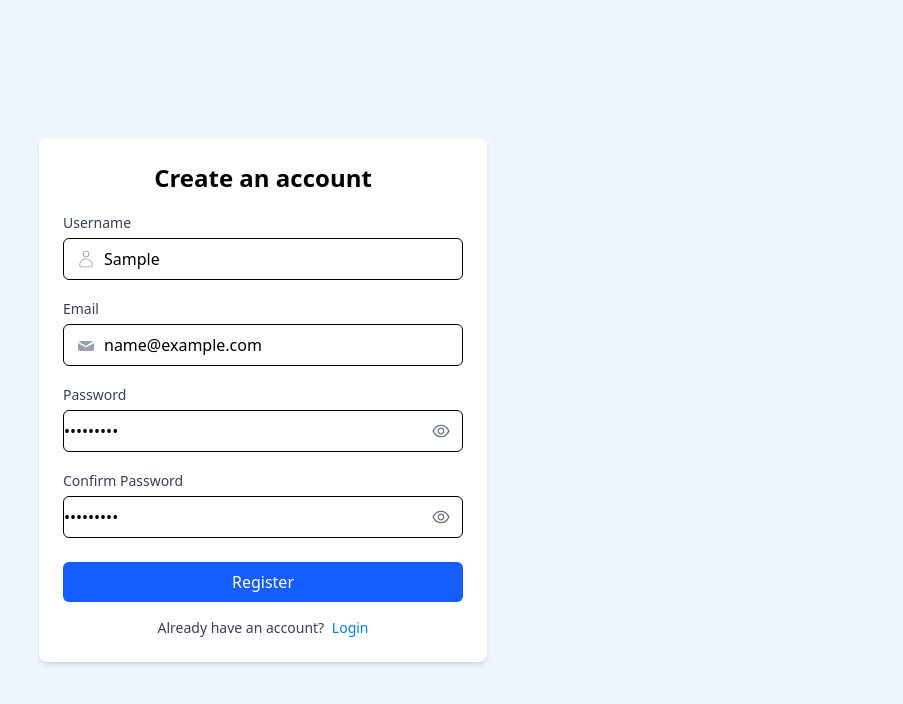
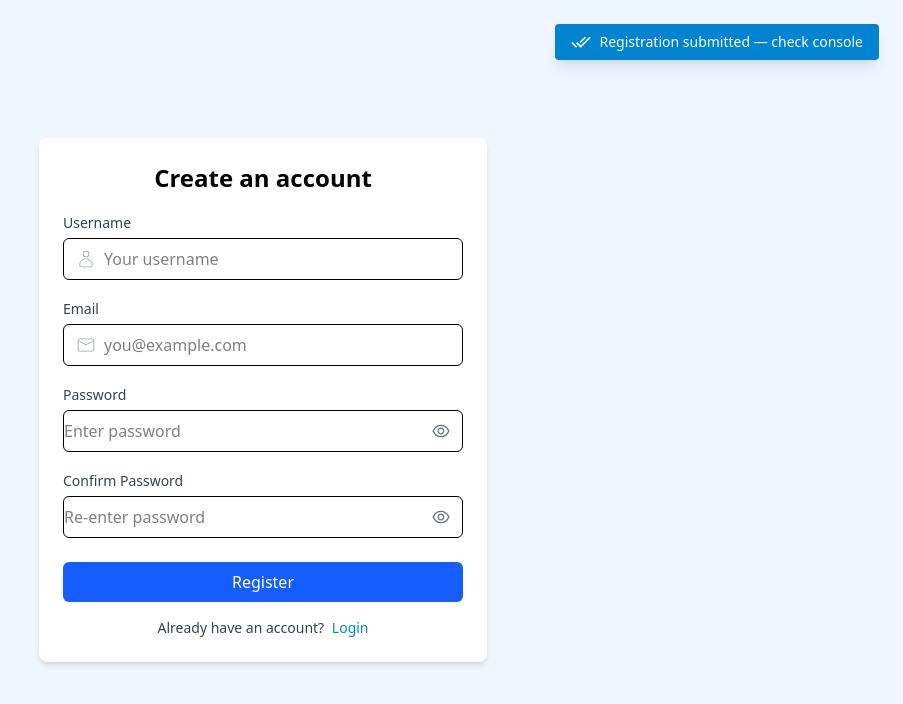
Before and after one commit to masudrana2803/user-registration, a React (Vite) app: page /register in a window 1280 px wide. Both pictures are taken after typing "Sample", "name@example.com", "Sample123", "Sample123" into the empty fields and a click on the button "Register". Shown: the top 704 px of the page, without its empty margins (377-1280 px from the left). Built offline with nearby package versions, Linux system fonts and the light colour scheme.

Commit message:
files_edited

```diff
--- a/src/pages/Registration.jsx
+++ b/src/pages/Registration.jsx
@@ -1,6 +1,7 @@
-import React, { useState } from 'react'
+import React, { useState, useEffect, useRef } from 'react'
 import { AiOutlineEye, AiOutlineEyeInvisible } from 'react-icons/ai'
-import { CiUser } from "react-icons/ci";
+import { CiUser, CiMail } from "react-icons/ci";
+import { MdDoneAll } from "react-icons/md";
 import { useNavigate } from 'react-router'
 
 const EyeButton = ({ onClick, isVisible }) => (
@@ -8,7 +9,6 @@ const EyeButton = ({ onClick, isVisible }) => (
     type="button"
     onClick={onClick}
     className="absolute inset-y-0 right-0 pr-3 flex items-center text-gray-500"
-    aria-label={isVisible ? 'Hide password' : 'Show password'}
   >
     {isVisible ? (<AiOutlineEyeInvisible className="h-5 w-5" /> ) :
     ( <AiOutlineEye className="h-5 w-5" /> )}
@@ -16,47 +16,80 @@ const EyeButton = ({ onClick, isVisible }) => (
 )
 
 const Registration = () => {
+  // form state (controlled inputs)
   const [form, setForm] = useState({ username: '', email: '', password: '', confirm: '' })
+  // show/hide password toggles
   const [showPassword, setShowPassword] = useState(false)
   const [showConfirm, setShowConfirm] = useState(false)
-  const [error, setError] = useState('')
+  // per-field validation errors, e.g. { username: 'Required', email: '' }
+  const [errors, setErrors] = useState({})
 
-  const onChange = (e) => setForm(prev => ({ ...prev, [e.target.name]: e.target.value }))
+  // handle input changes and clear the specific field error when user types
+  const onChange = (e) => {
+    const { name, value } = e.target
+    setForm(prev => ({ ...prev, [name]: value }))
+    setErrors(prev => ({ ...prev, [name]: '' }))
+  }
 
+  // SPA navigation helper
   const navigate = useNavigate()
 
+  // form submit with basic validation; sets per-field errors so UI can highlight them
   const onSubmit = (e) => {
     e.preventDefault()
-    setError('')
-    if (!form.username || !form.email || !form.password || !form.confirm) {
-      setError('Please fill all fields')
+    // reset previous errors
+    const newErrors = {}
+
+    // required checks
+    if (!form.username) newErrors.username = 'Username is required'
+    if (!form.email) newErrors.email = 'Email is required'
+    if (!form.password) newErrors.password = 'Password is required'
+    if (!form.confirm) newErrors.confirm = 'Please confirm your password'
+
+    // additional rules
+    if (form.password && form.password.length < 6) newErrors.password = 'Password must be at least 6 characters'
+    if (form.password && form.confirm && form.password !== form.confirm) newErrors.confirm = 'Passwords do not match'
+
+    // if there are validation errors, set them and bail out
+    if (Object.keys(newErrors).length) {
+      setErrors(newErrors)
       return
     }
-    if (form.password.length < 6) {
-      setError('Password should be at least 6 characters')
-      return
-    }
-    if (form.password !== form.confirm) {
-      setError('Passwords do not match')
-      return
-    }
-    // For now just log — replace with real submit logic
+
+    // For now just log — replace with real submit logic (API call)
     // eslint-disable-next-line no-console
     console.log('Register', form)
-    alert('Registration submitted (check console)')
+    // show slide-in toast instead of alert
+    setNotification({ text: 'Registration submitted — check console', visible: true })
+    // auto-hide after 3s
+    if (hideTimeout.current) clearTimeout(hideTimeout.current)
+    hideTimeout.current = setTimeout(() => setNotification(prev => ({ ...prev, visible: false })), 3000)
+    // clear form on success
+    setForm({ username: '', email: '', password: '', confirm: '' })
+    setErrors({})
   }
+
+  // Notification state + timeout ref for auto-hide
+  const [notification, setNotification] = useState({ text: '', visible: false })
+  const hideTimeout = useRef(null)
+
+  // Cleanup timeout on unmount
+  useEffect(() => {
+    return () => {
+      if (hideTimeout.current) clearTimeout(hideTimeout.current)
+    }
+  }, [])
 
   return (
     <div className="min-h-screen flex items-center justify-center bg-blue-50 p-6">
       <form onSubmit={onSubmit} className="w-full max-w-md bg-white rounded-lg shadow-md p-6">
         <h2 className="text-2xl font-semibold mb-4 text-center">Create an account</h2>
 
-        {error && <div className="text-sm text-red-600 mb-3">{error}</div>}
 
         {/* Username */}
         <label className="block mb-4">
           <span className="text-sm font-medium text-gray-700">Username</span>
-          <div className="mt-1 flex items-center border rounded-md focus-within:ring-2 focus-within:ring-blue-400">
+          <div className={`mt-1 flex items-center border rounded-md focus-within:ring-2 ${errors.username ? 'border-red-500 ring-red-500' : 'focus-within:ring-blue-400'}`}>
             <div className="pl-3 pr-2 text-gray-400">
               <CiUser className="h-5 w-5" />
             </div>
@@ -64,33 +97,30 @@ const Registration = () => {
               name="username"
               value={form.username}
               onChange={onChange}
-              className="flex-1 py-2 pr-3 pl-0 focus:outline-none"
+              className={`flex-1 py-2 pr-3 pl-0 focus:outline-none ${errors.username ? 'border-red-500' : ''}`}
               placeholder="Your username"
-              aria-label="username"
             />
           </div>
+      {errors.username && <p className="mt-1 text-sm text-red-600">{errors.username}</p>}
         </label>
 
         {/* Email */}
         <label className="block mb-4">
           <span className="text-sm font-medium text-gray-700">Email</span>
-          <div className="mt-1 flex items-center border rounded-md focus-within:ring-2 focus-within:ring-blue-400">
+          <div className={`mt-1 flex items-center border rounded-md focus-within:ring-2 ${errors.email ? 'border-red-500 ring-red-500' : 'focus-within:ring-blue-400'}`}>
             <div className="pl-3 pr-2 text-gray-400">
-              <svg xmlns="http://www.w3.org/2000/svg" className="h-5 w-5 text-gray-400" viewBox="0 0 20 20" fill="currentColor">
-                <path d="M2.94 6.94A2 2 0 014.12 6h11.76a2 2 0 011.18.34L10 11 2.94 6.94z" />
-                <path d="M18 8.12V14a2 2 0 01-2 2H4a2 2 0 01-2-2V8.12l8 4.5 8-4.5z" />
-              </svg>
+                <CiMail className="h-5 w-5" />
             </div>
             <input
               name="email"
               value={form.email}
               onChange={onChange}
               type="email"
-              className="flex-1 py-2 pr-3 pl-0 focus:outline-none"
+              className={`flex-1 py-2 pr-3 pl-0 focus:outline-none ${errors.email ? 'border-red-500' : ''}`}
               placeholder="you@example.com"
-              aria-label="email"
             />
           </div>
+      {errors.email && <p className="mt-1 text-sm text-red-600">{errors.email}</p>}
         </label>
 
         {/* Password */}
@@ -102,12 +132,12 @@ const Registration = () => {
               value={form.password}
               onChange={onChange}
               type={showPassword ? 'text' : 'password'}
-              className="block w-full pr-10 py-2 border rounded-md focus:outline-none focus:ring-2 focus:ring-blue-400"
+              className={`block w-full pr-10 py-2 border rounded-md focus:outline-none ${errors.password ? 'border-red-500 ring-red-500' : 'focus:ring-2 focus:ring-blue-400'}`}
               placeholder="Enter password"
-              aria-label="password"
             />
             <EyeButton onClick={() => setShowPassword(v => !v)} isVisible={showPassword} />
           </div>
+          {errors.password && <p className="mt-1 text-sm text-red-600">{errors.password}</p>}
         </label>
 
         {/* Confirm Password */}
@@ -119,12 +149,12 @@ const Registration = () => {
               value={form.confirm}
               onChange={onChange}
               type={showConfirm ? 'text' : 'password'}
-              className="block w-full pr-10 py-2 border rounded-md focus:outline-none focus:ring-2 focus:ring-blue-400"
+              className={`block w-full pr-10 py-2 border rounded-md focus:outline-none ${errors.confirm ? 'border-red-500 ring-red-500' : 'focus:ring-2 focus:ring-blue-400'}`}
               placeholder="Re-enter password"
-              aria-label="confirm password"
             />
             <EyeButton onClick={() => setShowConfirm(v => !v)} isVisible={showConfirm} />
           </div>
+          {errors.confirm && <p className="mt-1 text-sm text-red-600">{errors.confirm}</p>}
         </label>
 
         <button
@@ -145,6 +175,15 @@ const Registration = () => {
           </button>
         </div>
       </form>
+      {/* Slide-in toast (top-right) */}
+      <div
+        className={`fixed top-6 right-6 z-50 transform transition-all duration-200 ${notification.visible ? 'translate-x-0 opacity-100' : 'translate-x-40 opacity-0'}`}
+      >
+        <div className="bg-sky-600 text-white px-4 py-2 rounded shadow-lg flex items-center gap-2">
+            <MdDoneAll className="h-5 w-5" />
+          <span className="text-sm">{notification.text}</span>
+        </div>
+      </div>
     </div>
   )
 }
```
